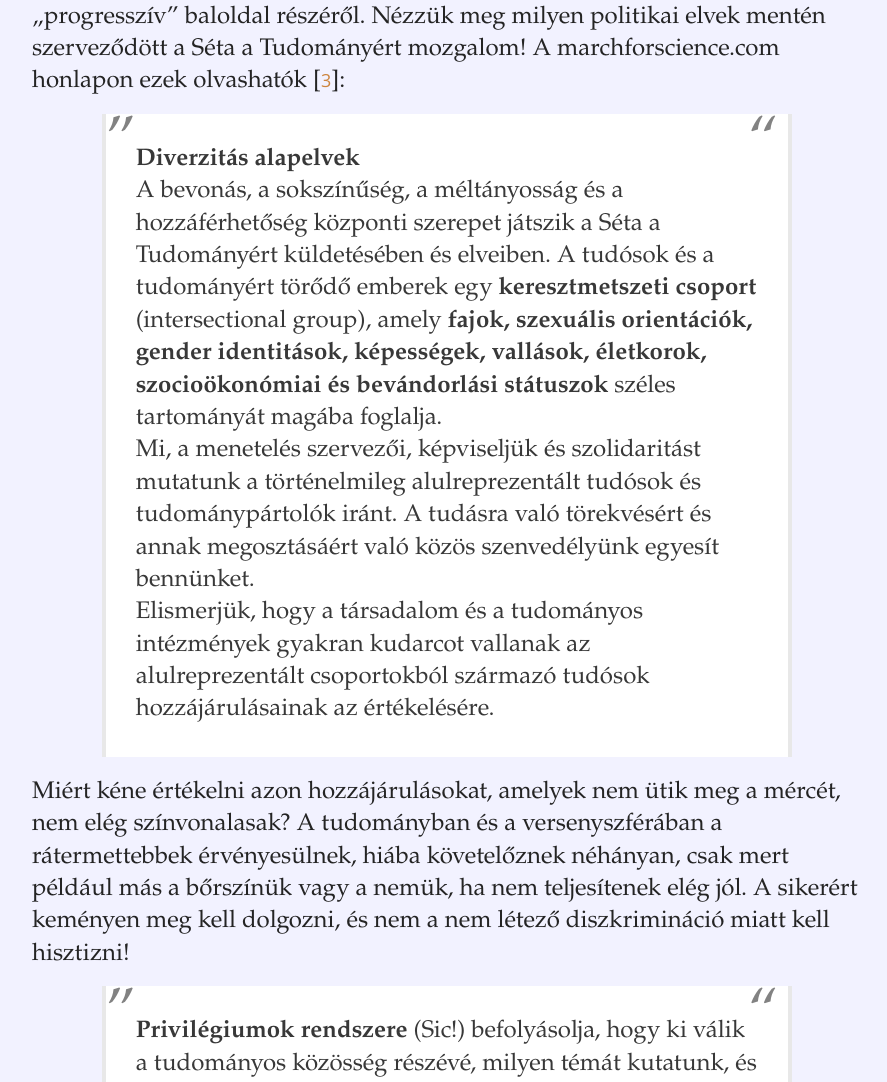
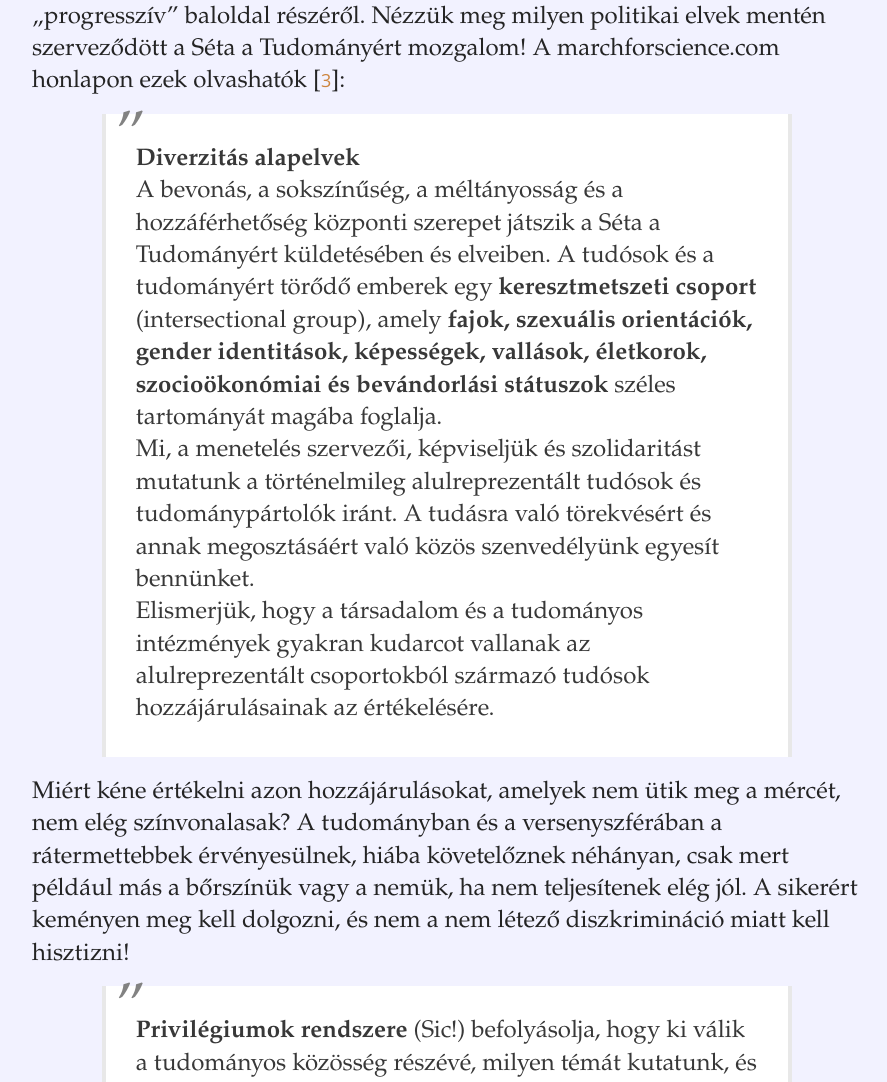
Before and after one commit to SalsaBoy990/SalsaBoy990.github.io, a Jekyll site: the page built from _posts/2017-07-13-tudomanyos_seta.markdown, in a window 1280 px wide. Shown: the part 1813-2895 px from the top of the page, without its empty margins (198-1085 px from the left). Built offline with Jekyll 4.4.1, drawn with Linux system fonts in a browser that asks for light colours; comment, search, counter and statistics services are not loaded.

Commit message:
Blockquote style updated, an error in text corrected

```diff
--- a/_posts/2017-08-29-javascript_01.markdown
+++ b/_posts/2017-08-29-javascript_01.markdown
@@ -67,7 +67,7 @@ A JS-ben a **`var`** kulcsszóval hozhatunk létre változókat, amelyekhez bár
 
 Az ES6-ban már lehet használni a `var` helyett a **`let`**-et, aminek már **blokkhatóköre van**, így egy csomó nem várt "mellékhatástól" megkímél bennünket. Például magának a `this`-nek az értéke a kontextustól függ, azonban nem kötődik **függvényhatókör**höz! A függvényhatókörről és a `this`-ről a következő részben lesz szó.
 
-A JS-ben az aposztróf `'` és az idézőjel `"` egyenértékű és a sztringek jelölésére használatos. De keverni ne keverjük őket! A `"dupla idézőjeleket"` használjuk inkább. **Unicode karakterkészletet használ** a JS, így majnem minden írott nyelvet támogat (az Unicode tábla maximum 1 millió 114 ezer 112 különféle betűt és jelet képes maximum eltárolni, jelenleg több mint 136 ezer karaktert tartalmaz). Ez hatalmas előny. A változónevekben és a függvény nevekben lehet ékezetes karakter is, de ez nem ajánlott programozói gyakorlat. Sőt lehetséges `$` nevű függvény/változó is: gondoljunk itt a **jQuery** keretrendszerre, ahol van egy `$()` nevű függvény. Az ékezetes karakterekkel nincsen probléma a JavaScript-ben, mert nem a szörnyű ASCII karaktertáblát használjunk.
+A JS-ben az aposztróf `'` és az idézőjel `"` egyenértékű és a sztringek jelölésére használatos. De keverni ne keverjük őket! A `"dupla idézőjeleket"` használjuk inkább. **Unicode karakterkészletet használ** a JS, így majnem minden írott nyelvet támogat (az Unicode tábla maximum 1 millió 114 ezer 112 különféle betűt és jelet képes  eltárolni, jelenleg több mint 136 ezer karaktert tartalmaz). Ez hatalmas előny. A változónevekben és a függvény nevekben lehet ékezetes karakter is, de ez nem ajánlott programozói gyakorlat. Sőt lehetséges `$` nevű függvény/változó is: gondoljunk itt a **jQuery** keretrendszerre, ahol van egy `$()` nevű függvény. Az ékezetes karakterekkel nincsen probléma a JavaScript-ben, mert nem a szörnyű ASCII karaktertáblát használjunk.
 
 A JS-ben **automatikus szemétgyűjtés** van (automatic garbage collection), tehát nem kell felszabadítanunk a lefoglalt tárhelyet (a C/C++ esetén csak a **dinamikus memóriakezelés** esetén kell explicit, azaz magunknak elvégezni a lefoglalt memóraterület felszabadítását), hanem a fordító automatikusan elvégzi: ha egy objektum már nem elérhető – amikor a program már nem tud hivatkozni rá – a fordító automatikusan felszabadítja a lefoglalt memóriaterületet. Éppen ezért **nincsen destruktor** függvény a JS-ben. **Mutatók sincsenek**, tehát nem férhetünk hozzá a memóriacímekhez. Helyette **referenciák vannak**, amiről a JS gondoskodik nekünk.
 
--- a/css/main.css
+++ b/css/main.css
@@ -285,12 +285,13 @@ blockquote {
       margin-bottom: 0;
     }
 
-    blockquote:before, blockquote:after {
+    blockquote:before {
         position: absolute;
+        padding-left: 10px;
         width: 40px;
         height: 40px;
         font-size: 60px;
-        line-height: 1;
+        line-height: 0.85;
     }
     blockquote:before {
         top: 0;
@@ -298,12 +299,12 @@ blockquote {
         content: "\201D";
         color: #828282;
     }
-    blockquote:after {
+    /*blockquote:after {
         top: 0;
         right: 0;
         content: "\201C";
         color: #828282;
-    }
+    }*/
 
 /**
 * Code formatting
```
Also changed, not shown: 8 other files.
